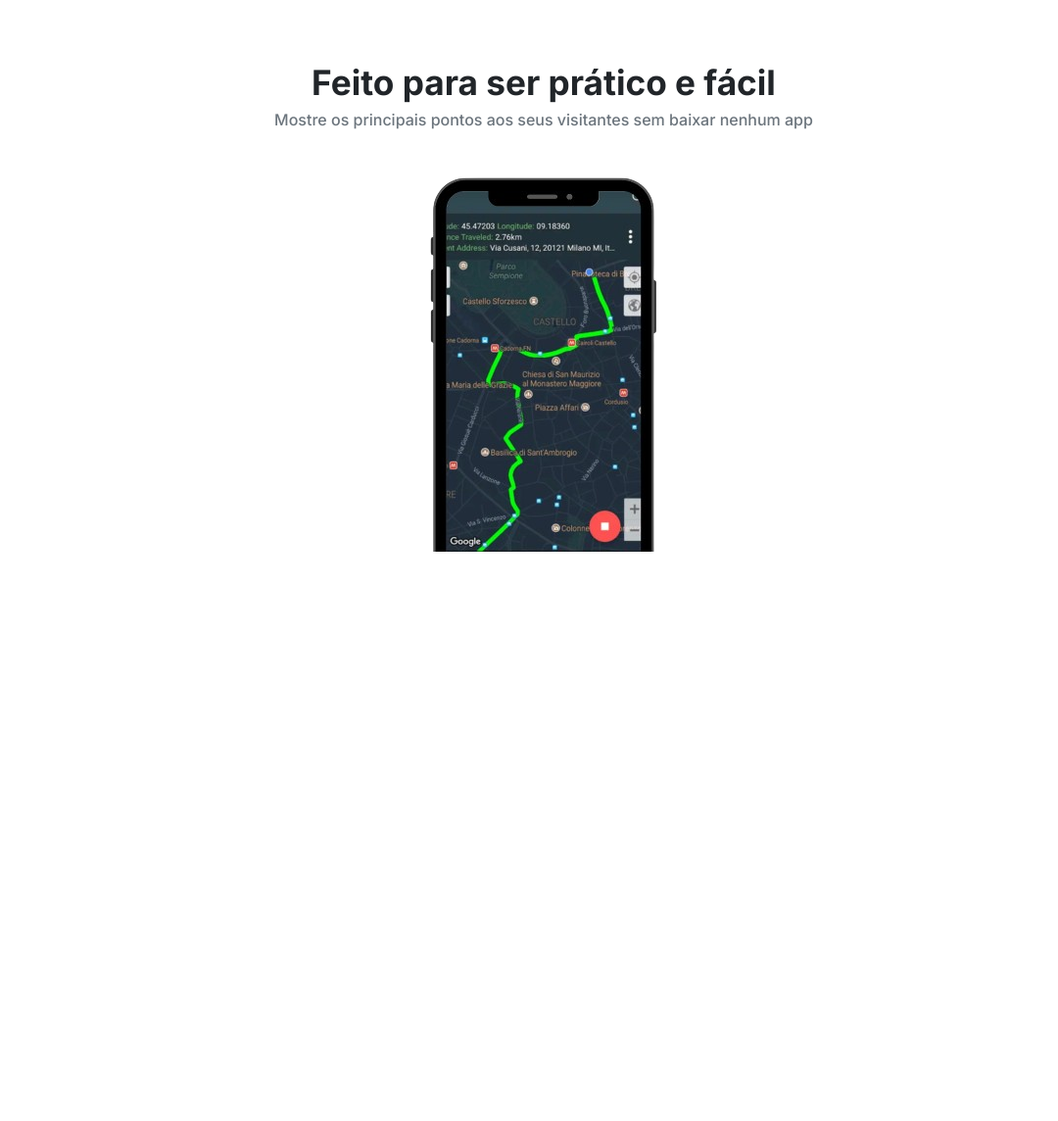
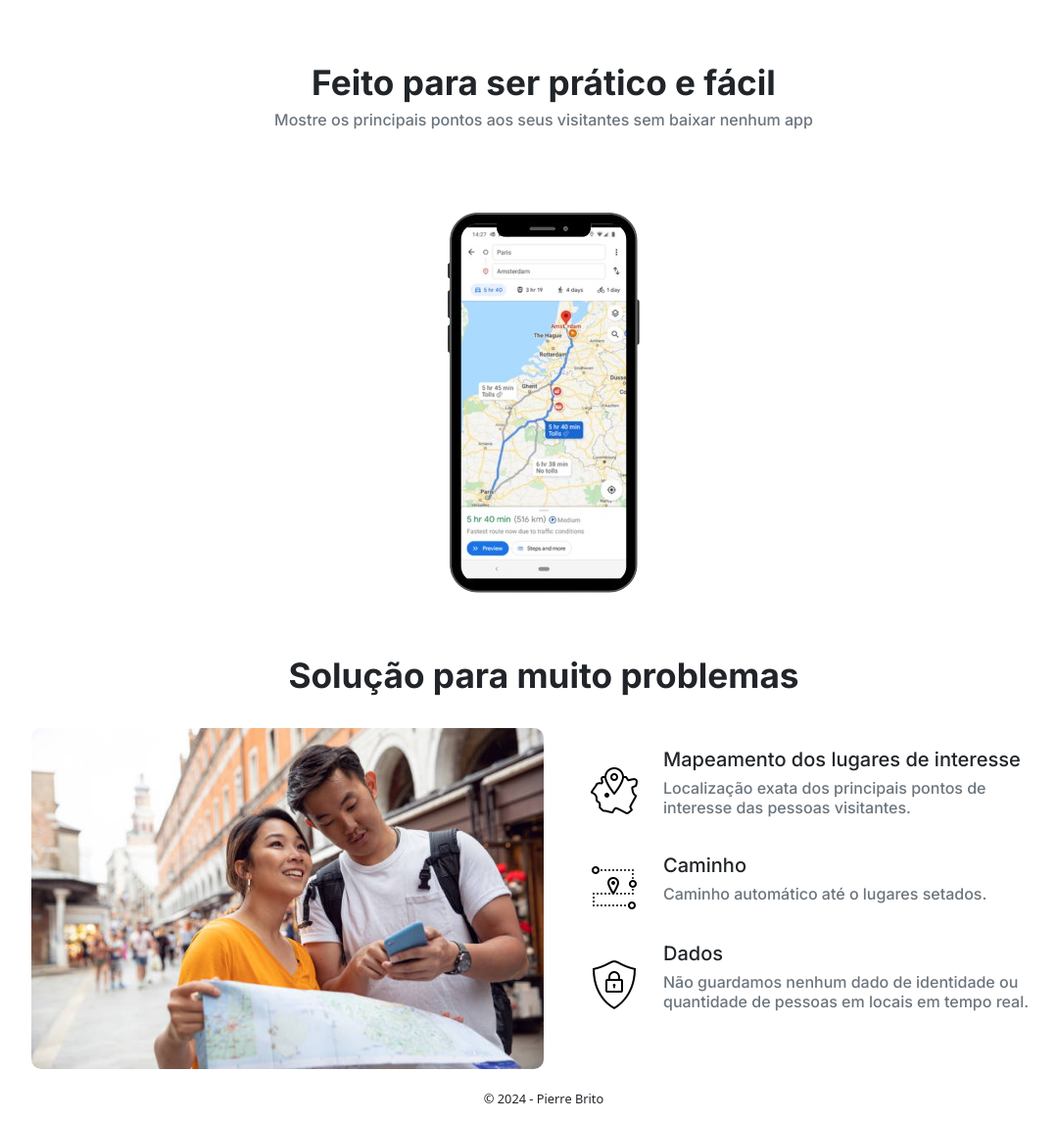
Before and after one commit to pierrecbrito/places-here, a Django app: page / in a window 1280 px wide. Shown: the part 729-1873 px from the top of the page at 98% size, without its empty margins (85-1165 px from the left). Before the commit the page ends 1292 px from the top, so only its background shows below. Run offline with Django 5.2, Linux system fonts and the light colour scheme.

Commit message:
home and features

```diff
--- a/static/css/base.css
+++ b/static/css/base.css
@@ -56,3 +56,9 @@ button {
     transform: translateY(-3px);
     background-color: #003CA4;
 }
+
+#rodape {
+    text-align: center;
+    font-size: 0.8em;
+    padding: 1em 0;
+}
--- a/static/css/home.css
+++ b/static/css/home.css
@@ -87,10 +87,58 @@
 }
 
 #apresentation-mobile {
+    margin-top: 3rem;
     position: relative;
     bottom: -15px;
+    z-index: -1;
 }
 
 #apresentation .title-2, #apresentation .paragraph-muted {
     text-align: center;
 }
+
+#features {
+    z-index: 10;
+    text-align: center;
+    padding-top: 4rem;
+
+}
+
+
+#features-grid {
+    margin-top: 2rem;
+    display: flex;
+    flex-direction: row;
+}
+
+#features .title-2 {
+
+}
+
+#feature-image, #features-content {
+    width: 50%;
+}
+
+#features-list {
+    display: flex;
+    flex-direction: column;
+}
+
+.feature {
+    display: flex;
+    flex-direction: row;
+    margin-top: 1.3rem;
+}
+
+.feature-icon {
+    min-width: 80px;
+    display: flex;
+    align-items: center;
+    justify-content: center;
+    padding: 10px 15px;
+}
+
+.feature-content {
+    text-align: left;
+    padding: 0 0 0 10px;
+}
--- a/templates/base.html
+++ b/templates/base.html
@@ -17,6 +17,9 @@
         {% block body_block %}
 
         {% endblock %}
+        <footer id="rodape">
+            &copy; 2024 - Pierre Brito
+        </footer>
         <script src="https://cdn.jsdelivr.net/npm/bootstrap@5.3.3/dist/js/bootstrap.bundle.min.js" integrity="sha384-YvpcrYf0tY3lHB60NNkmXc5s9fDVZLESaAA55NDzOxhy9GkcIdslK1eN7N6jIeHz" crossorigin="anonymous"></script>
     </body>
 </html>
--- a/templates/home/home.html
+++ b/templates/home/home.html
@@ -42,6 +42,49 @@
                 <img id="apresentation-mobile" class="img" src="{% static 'img/mobile.png' %}">
             </div>
         </section>
+        <section class="section" id="features">
+            <div class="container">
+                <h2 class="title-2">Solução para muito problemas<h2>
+
+                <div id="features-grid">
+                    <div id="feature-image">
+                        <img class="img" src="{% static 'img/people.jpg' %}">
+                    </div>
+                    <div id="features-content">
+                        <ul id="features-list">
+                            <li class="feature">
+                                <div class="feature-icon">
+                                    <img id="" class="img" src="{% static 'img/local-with-map.png' %}">
+                                </div>
+                                <div class="feature-content">
+                                   <h5>Mapeamento dos lugares de interesse</h5>
+                                   <p class="paragraph-muted">Localização exata dos principais pontos de interesse das pessoas visitantes.</p>
+                                </div>
+                            </li>
+                            <li class="feature">
+                                <div class="feature-icon">
+                                    <img id="" class="img" src="{% static 'img/track.png' %}">
+                                </div>
+                                <div class="feature-content">
+                                   <h5>Caminho</h5>
+                                   <p class="paragraph-muted">Caminho automático até o lugares setados.</p>
+                                </div>
+                            </li>
+                            <li class="feature">
+                                <div class="feature-icon">
+                                    <img id="" class="img" src="{% static 'img/data-safe.png' %}">
+                                </div>
+                                <div class="feature-content">
+                                   <h5>Dados</h5>
+                                   <p class="paragraph-muted">Não guardamos nenhum dado de identidade ou quantidade de pessoas em locais em tempo real.</p>
+                                </div>
+                            </li>
+                        </ul>
+                    </div>
+                </div>
+
+            </div>
+        </section>
     </main>
 
 {% endblock %}
```
Also changed, not shown: static/img/data-safe.png (added), static/img/local-with-map.png (added), static/img/mobile.png, static/img/people.jpg (added), static/img/track.png (added).
